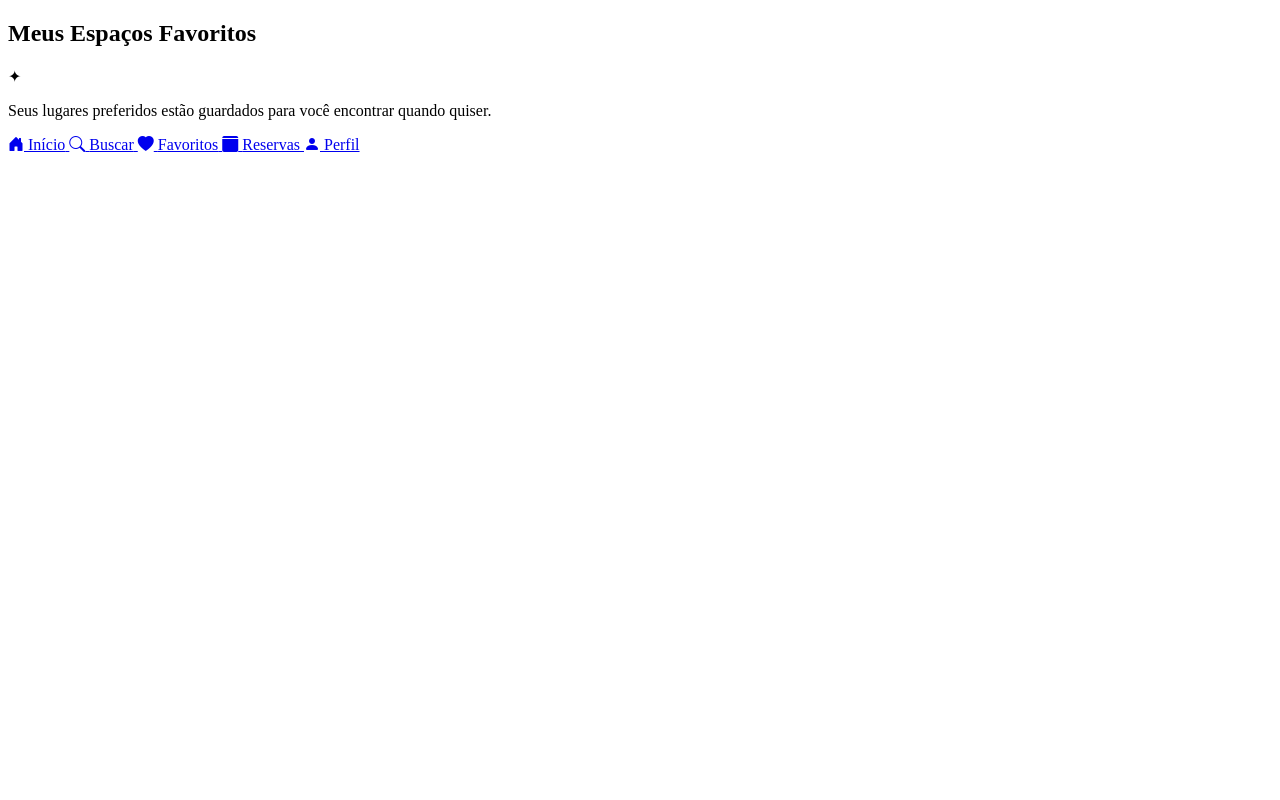
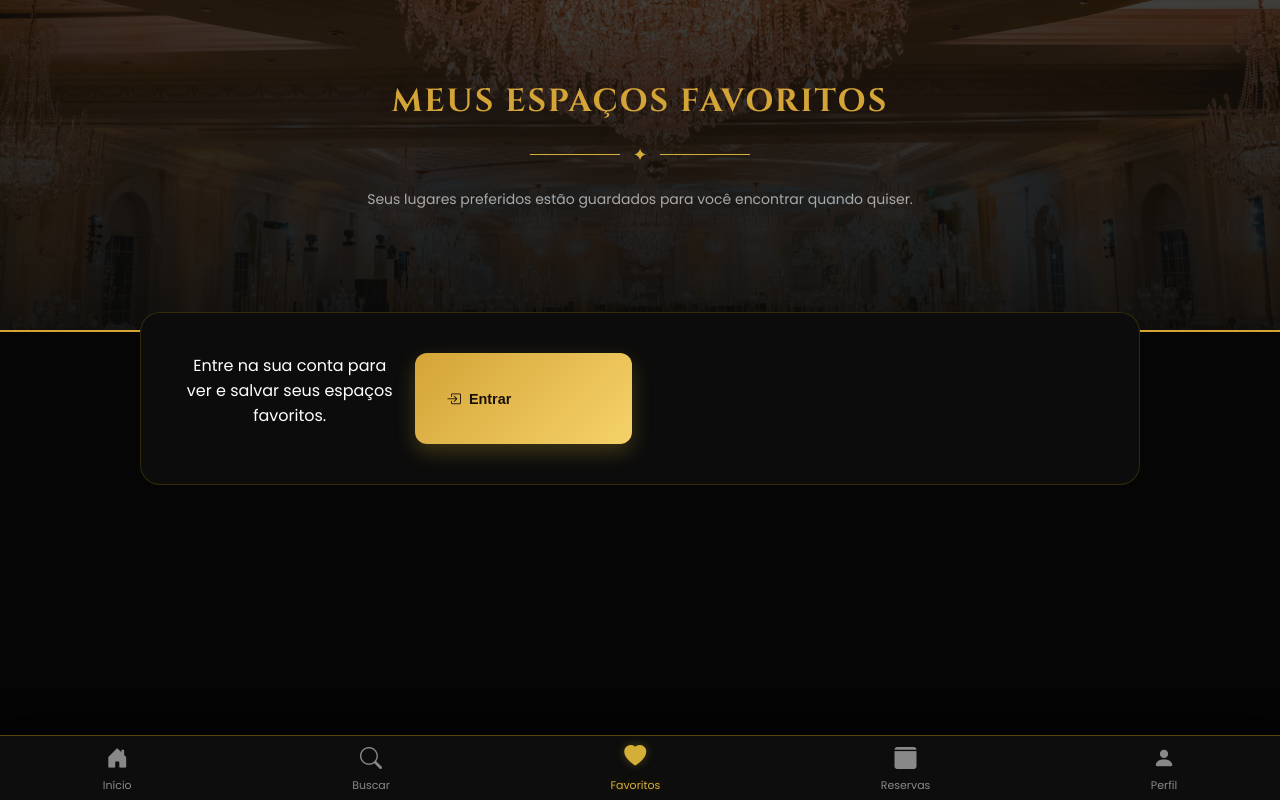
Before and after one commit to cristina-389/Golden_Hall, a plain HTML site: page paginas/cliente/favoritos.html in a window 1280 px wide. Drawn offline with nearby package versions, Linux system fonts and the light colour scheme; the site is published under a folder, as on GitHub Pages, so addresses that start at the root find nothing.

Commit message:
Update favoritos.html

```diff
--- a/paginas/cliente/favoritos.html
+++ b/paginas/cliente/favoritos.html
@@ -14,8 +14,8 @@
     <link rel="stylesheet" href="https://cdn.jsdelivr.net/npm/bootstrap-icons@1.11.3/font/bootstrap-icons.min.css">
 
     <!-- CSS: o style.css traz as variáveis globais/tema, o favoritos.css é só desta página -->
-    <link rel="stylesheet" href="/css/style.css">
-    <link rel="stylesheet" href="/css/paginas/favoritos.css">
+    <link rel="stylesheet" href="../../css/style.css">
+    <link rel="stylesheet" href="../../css/paginas/favoritos.css">
 </head>
 <body class="logado-layout dark">
 
@@ -74,7 +74,7 @@
                     <p class="desc">Descubra espaços incríveis e adicione aqueles que combinam com a celebração dos seus sonhos.</p>
 
                     <!-- Manda a pessoa direto pra página de busca -->
-                    <a href="/paginas/cliente/buscar.html" class="btn-explorar-favoritos"><i class="bi bi-stars"></i> Explorar Espaços</a>
+                    <a href="../../paginas/cliente/buscar.html" class="btn-explorar-favoritos"><i class="bi bi-stars"></i> Explorar Espaços</a>
                 </div>
 
             </div>
@@ -95,23 +95,23 @@
     <!-- ================= BARRA DE NAVEGAÇÃO INFERIOR =================
          Igual em todas as páginas logadas, só muda qual link tem a classe "ativo" -->
     <nav class="barra-navegacao-inferior">
-        <a href="/paginas/cliente/index-logado.html" class="item-nav">
+        <a href="../../paginas/cliente/index-logado.html" class="item-nav">
             <i class="bi bi-house-door-fill icone"></i>
             <span class="texto">Início</span>
         </a>
-        <a href="/paginas/cliente/buscar.html" class="item-nav">
+        <a href="../../paginas/cliente/buscar.html" class="item-nav">
             <i class="bi bi-search icone"></i>
             <span class="texto">Buscar</span>
         </a>
-        <a href="/paginas/cliente/favoritos.html" class="item-nav ativo">
+        <a href="../../paginas/cliente/favoritos.html" class="item-nav ativo">
             <i class="bi bi-heart-fill icone"></i>
             <span class="texto">Favoritos</span>
         </a>
-        <a href="/paginas/cliente/reservas.html" class="item-nav">
+        <a href="../../paginas/cliente/reservas.html" class="item-nav">
             <i class="bi bi-calendar3-fill icone"></i>
             <span class="texto">Reservas</span>
         </a>
-        <a href="/paginas/cliente/perfil.html" class="item-nav">
+        <a href="../../paginas/cliente/perfil.html" class="item-nav">
             <i class="bi bi-person-fill icone"></i>
             <span class="texto">Perfil</span>
         </a>
@@ -119,7 +119,7 @@
 
     <!-- global.js precisa vir ANTES do favoritos.js, porque é lá que ficam
          as funções obterFavoritos(), salvarFavoritos() etc. que o favoritos.js usa -->
-    <script src="/js/global.js"></script>
-    <script src="/js/paginas/favoritos.js"></script>
+    <script src="../../js/global.js"></script>
+    <script src="../../js/paginas/favoritos.js"></script>
 </body>
 </html>
```
